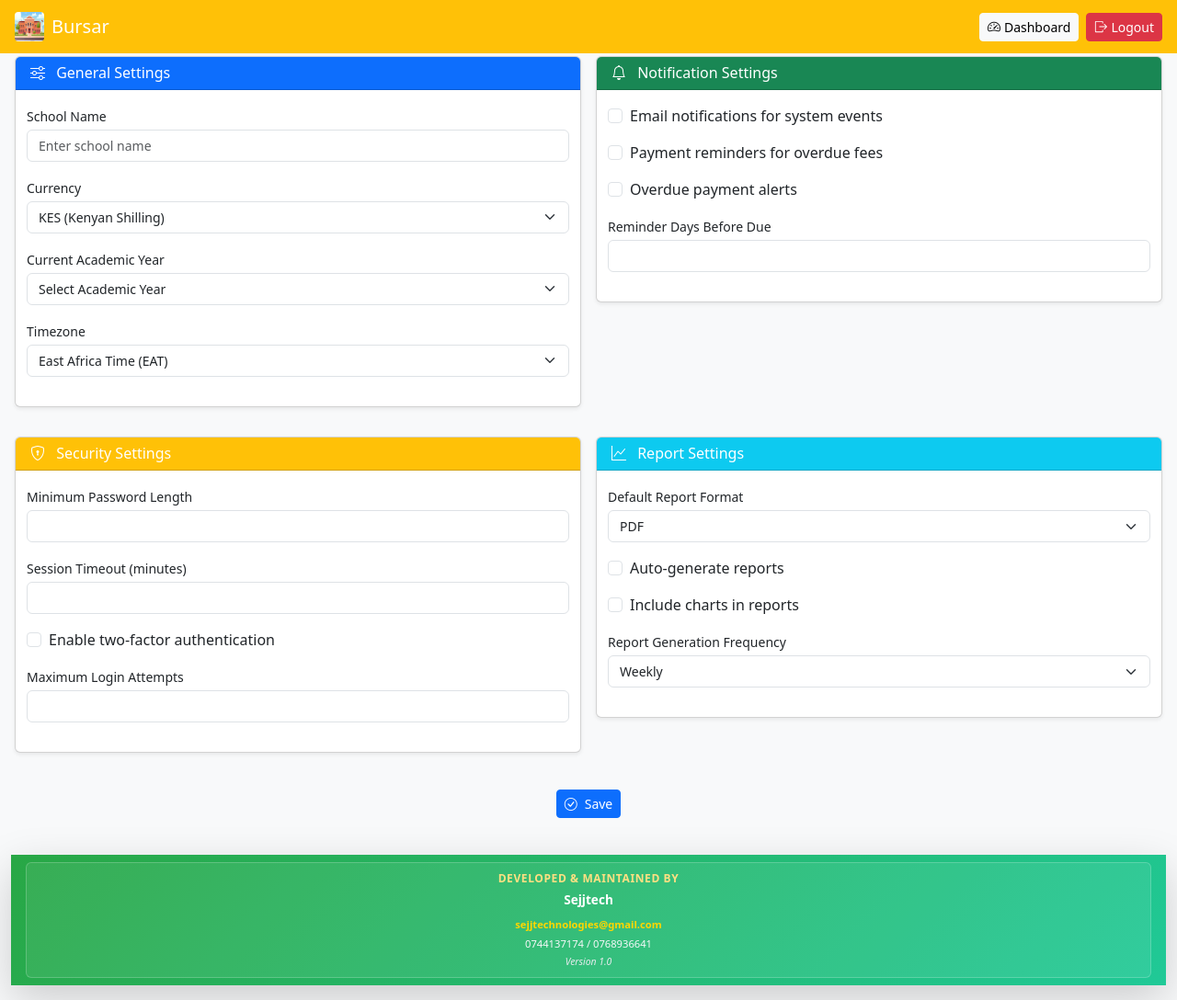
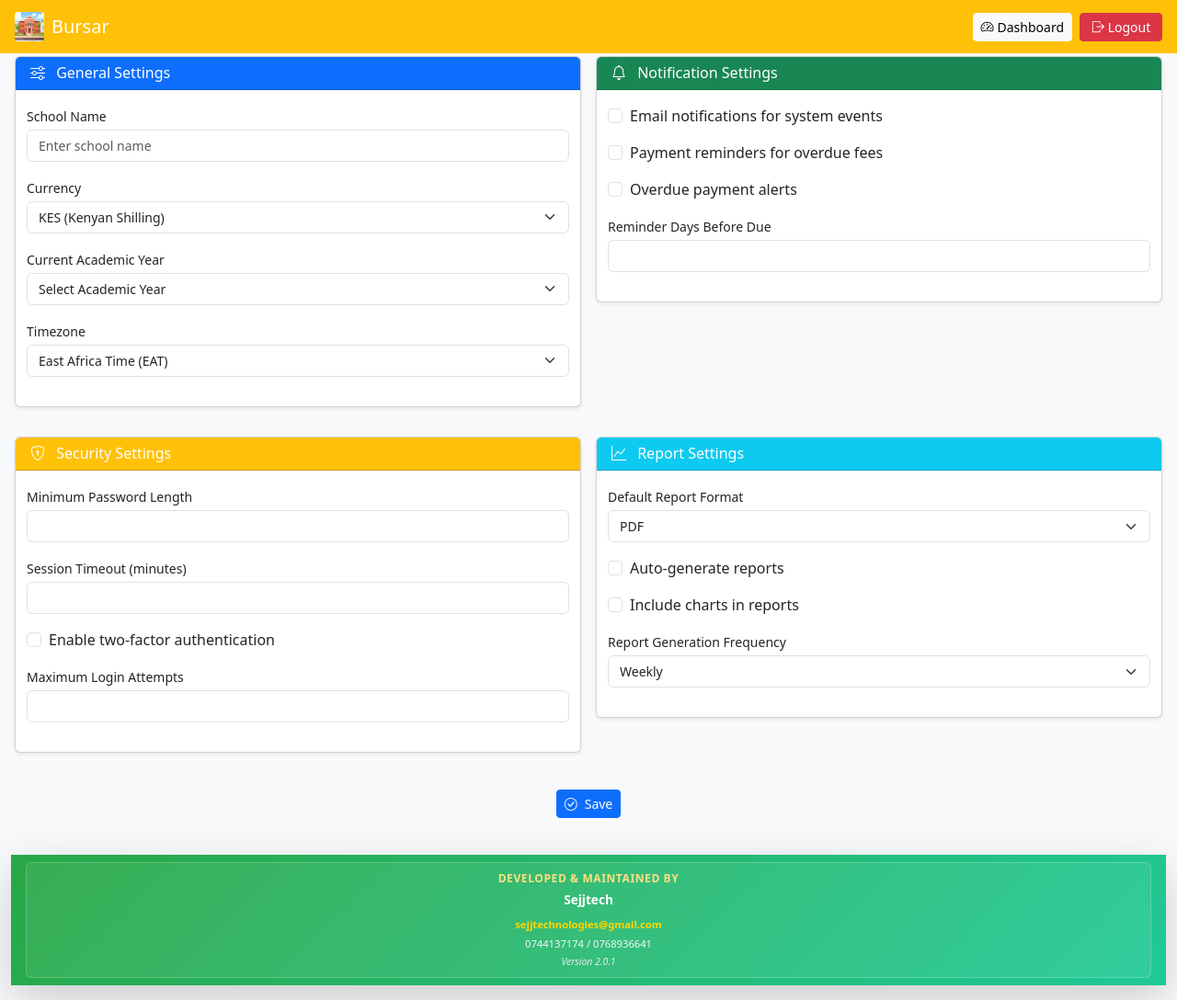
Before and after one commit to sejjtechnologies/sch.mgt.syst, a Flask app: template templates/bursar/settings.html in a window 1280 px wide. Shown: the whole page at 92% size. Run offline with Flask 3, Linux system fonts and the light colour scheme; the template is opened without the code that fills it, so the values that code supplies are empty.

Commit message:
styling base.html

```diff
--- a/templates/base.html
+++ b/templates/base.html
@@ -56,7 +56,7 @@
               <!-- Version -->
               <small class="fst-italic"
                      style="font-size: 0.65rem; color: #E9ECEF;">
-                Version 1.0
+                Version 2.0.1
               </small>
 
             </div>
--- a/templates/bursar/settings.html
+++ b/templates/bursar/settings.html
@@ -55,9 +55,11 @@
         h2 {
           font-size: 1.25rem !important;
         }
-        .navbar-brand span {
-          display: none;
-        }
+      }
+
+      /* Content offset for fixed navbar */
+      .content-offset {
+        padding-top: 75px;
       }
 
       /* Settings cards */
@@ -114,25 +116,25 @@
       <div class="container-fluid px-2 px-md-3">
         <a class="navbar-brand d-flex align-items-center" href="/">
           <img src="{{ url_for('static', filename='images/school_192.png') }}" alt="School Logo" class="me-2" style="width: 32px; height: 32px; object-fit: contain; border-radius: 4px;">
-          <span class="d-none d-sm-inline">Bursar</span>
+          <span>{{ system_settings.school_name or 'Bursar' }}</span>
         </a>
-        <div class="ms-auto d-flex align-items-center gap-1 gap-md-2">
-          <a href="{{ url_for('bursar.dashboard') }}" class="btn btn-light btn-sm d-flex align-items-center">
+        <div class="ms-auto d-flex align-items-center gap-1 gap-md-2 flex-nowrap">
+          <a href="{{ url_for('bursar.dashboard') }}" class="btn btn-light btn-sm d-flex align-items-center justify-content-center" style="min-width: 90px;">
             <i class="bi bi-speedometer2 me-1"></i>
-            <span class="d-none d-sm-inline">Dashboard</span>
+            <span>Dashboard</span>
           </a>
-          <a href="{{ url_for('user.logout') }}" class="btn btn-danger btn-sm text-white d-flex align-items-center px-2 py-1">
+          <a href="{{ url_for('user.logout') }}" class="btn btn-danger btn-sm text-white d-flex align-items-center justify-content-center px-2 py-1" style="min-width: 90px;">
             <svg xmlns="http://www.w3.org/2000/svg" width="14" height="14" fill="currentColor" class="bi bi-box-arrow-right me-1" viewBox="0 0 16 16" aria-hidden="true">
               <path fill-rule="evenodd" d="M10 15a1 1 0 0 0 1-1v-2h-1v2H2V2h8v2h1V2a1 1 0 0 0-1-1H2a1 1 0 0 0-1 1v12a1 1 0 0 0 1 1h8z"/>
               <path fill-rule="evenodd" d="M15.854 8.354a.5.5 0 0 0 0-.708l-3-3a.5.5 0 1 0-.708.708L14.293 7.5H6.5a.5.5 0 0 0 0 1h7.793l-2.147 2.146a.5.5 0 0 0 .708.708l3-3z"/>
             </svg>
-            <span class="d-none d-sm-inline">Logout</span>
+            <span>Logout</span>
           </a>
         </div>
       </div>
     </nav>
 
-    <main class="container-fluid px-2 px-md-3 py-3">
+    <main class="container-fluid px-2 px-md-3 py-3 content-offset">
       <div class="d-flex flex-column flex-md-row justify-content-between align-items-start align-items-md-center mb-3 gap-2">
         <h2 class="mb-0" style="font-size: 1.5rem;">
           <i class="bi bi-gear me-2"></i>
```
Also changed, not shown: templates/index.html (+24 -0 lines).
